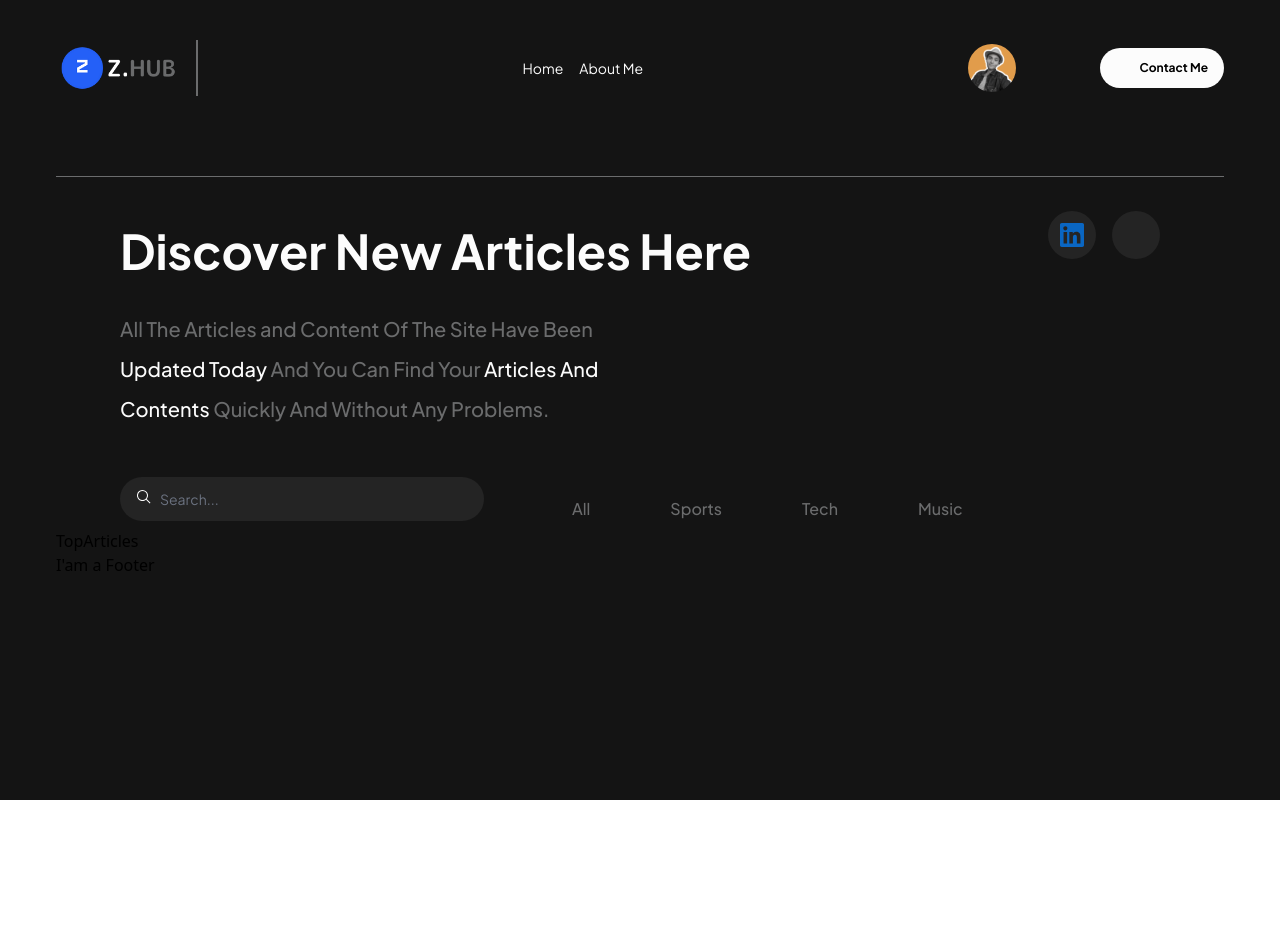
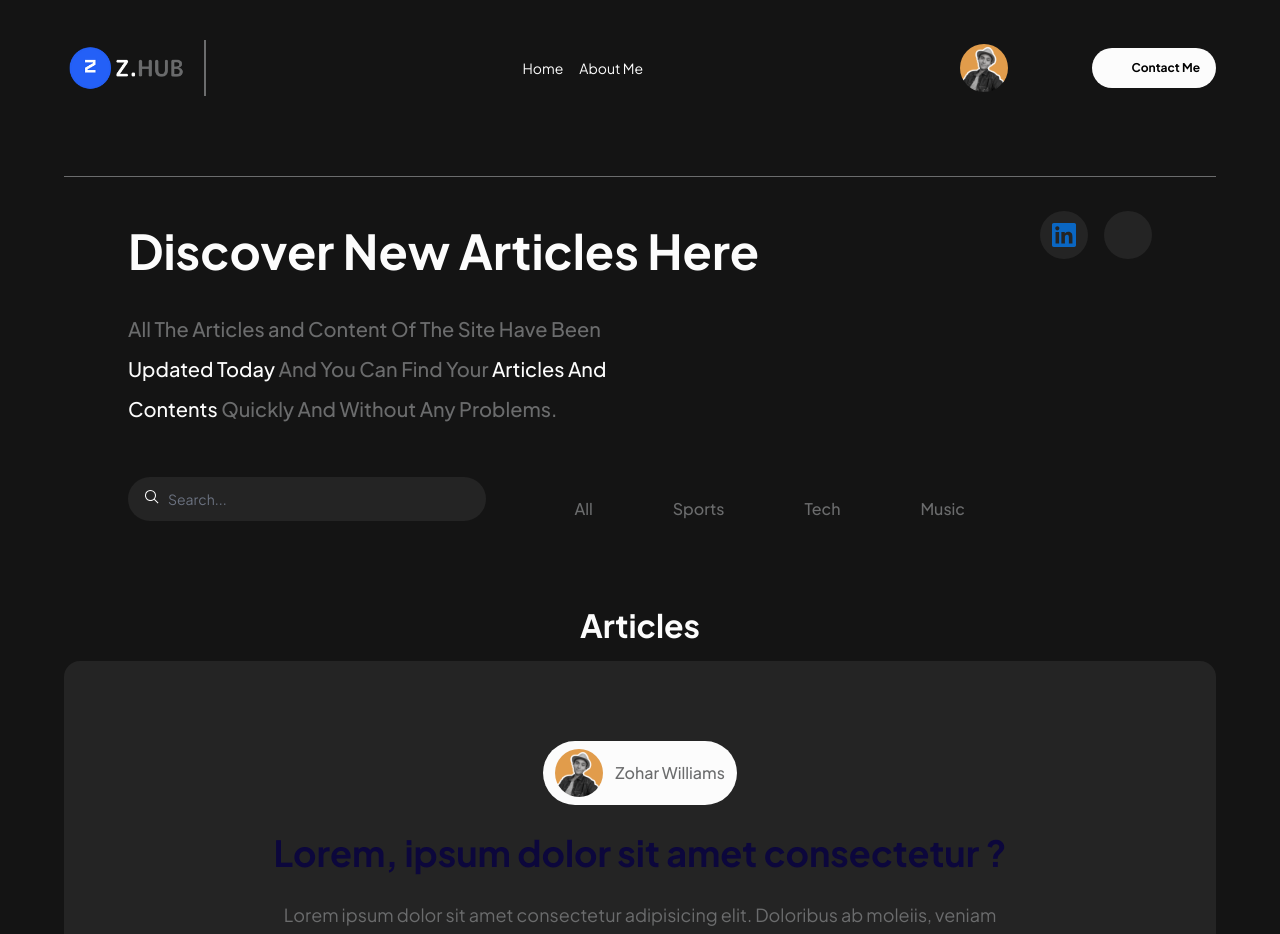
Before and after one commit to zoharkiks/zhub, a Next.js app in the folder client/: page / in a window 1280 px wide. Shown: the top 934 px of the page. Before the commit the page ends 800 px from the top, so only its background shows below. Built offline with nearby package versions, Linux system fonts and the light colour scheme; some icons are missing.

Commit message:
Add top articles component and container

```diff
--- /dev/null
+++ b/client/components/TopArticle.tsx
@@ -0,0 +1,22 @@
+import React from 'react'
+import { images } from '../constants'
+
+const TopArticle = () => {
+  return (
+    <div className="w-full flex flex-col items-center rounded-2xl  bg-darkGray py-20 font-jakarta px-10 text-center space-y-8">
+      <div className="flex w-max items-center justify-between space-x-3 rounded-full bg-white px-3 py-2">
+        <img
+          className="h-12 w-12 rounded-full  "
+          src={images.profile.src}
+          alt=""
+        />
+        <span className="text-gray font-medium">Zohar Williams</span>
+      </div>
+      <h2 className="text-2xl text-darkBlue font-bold  md:text-[2rem] lg:text-[2.25rem]">Lorem, ipsum dolor sit amet consectetur ?</h2>
+
+      <p className="text-gray  lg:text-lg w-[75%]">Lorem ipsum dolor sit amet consectetur adipisicing elit. Doloribus ab moleiis, veniam consequatur reiciendis.<span className="text-blue font-bold underline underline-offset-4 ">Read More.</span></p>
+    </div>
+  )
+}
+
+export default TopArticle
--- a/client/components/index.js
+++ b/client/components/index.js
@@ -2,5 +2,6 @@
 
 import  Navbar  from "./Navbar"
 import  Button  from "./Button"
+import  TopArticle  from "./TopArticle"
 
-export {Navbar,Button}
+export {Navbar,Button,TopArticle}
--- a/client/containers/TopArticles.tsx
+++ b/client/containers/TopArticles.tsx
@@ -1,9 +1,13 @@
-import React from 'react'
+import React from "react";
+import { TopArticle } from "../components";
 
 const TopArticles = () => {
   return (
-    <div>TopArticles</div>
-  )
-}
+    <div className="flex flex-col items-center font-jakarta mt-20">
+<h1 className="text-white font-bold text-2xl mb-5 md:text-[1.75rem] lg:text-[2rem]">Articles</h1>
+     <TopArticle/>
+    </div>
+  );
+};
 
-export default TopArticles
+export default TopArticles;
--- a/client/pages/index.tsx
+++ b/client/pages/index.tsx
@@ -8,7 +8,7 @@ import { Navbar } from "../components";
 
 const Home: NextPage = () => {
   return (
-    <div className="bg-black  h-screen px-6 py-10  md:px-14">
+    <div className="bg-black  px-6 py-10  md:px-16">
       <Head>
         <title>Your App Name</title>
         <link rel="icon" href="/favicon.ico" />
```
